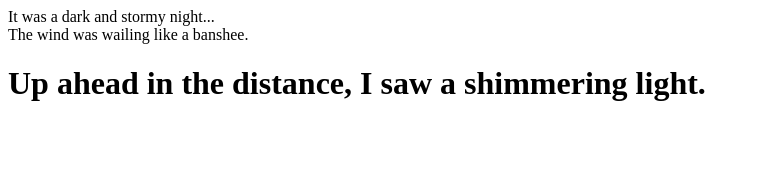
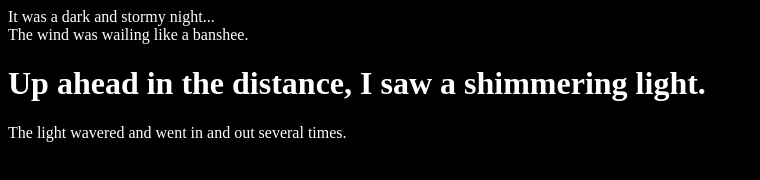
Before and after one commit to wtrain124/fireside-story, a plain HTML site: page index.html in a window 1280 px wide. Shown: the whole page, without its empty margins (0-760 px from the left). Drawn offline with Linux system fonts and the light colour scheme.

Commit message:
Added style.css

```diff
--- a/index.html
+++ b/index.html
@@ -1,9 +1,13 @@
 <html>
+  <head>
+    <link rel="stylesheet" type="text/css" href="style.css">
+  </head>
   <body>
     <p>It was a dark and stormy night...<br>
 	The wind was wailing like a banshee.</p>
 	<h1>Up ahead in the distance, I saw a shimmering light.
 	</h1>
+	<p>The light wavered and went in and out several times.</p>
 
   </body>
 </html>
--- /dev/null
+++ b/style.css
@@ -0,0 +1,4 @@
+body {
+  color: white;
+  background-color: black;
+}
```
